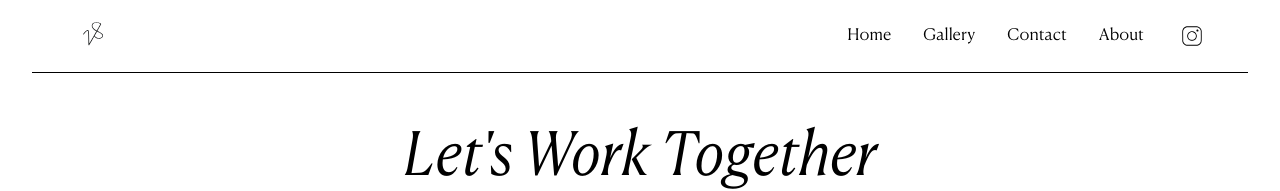
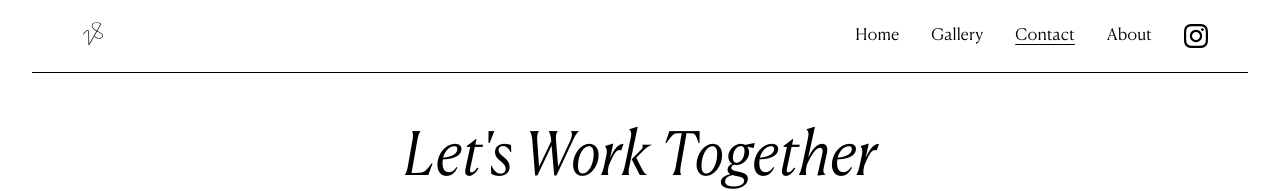
Before and after one commit to Vsingh70/Photography-Portfolio, a Next.js app in the folder app/: page /contact in a window 1280 px wide. Shown: the top 191 px of the page. Built offline with nearby package versions, Linux system fonts and the light colour scheme; no server answers.

Commit message:
spacing changes with footer and navbar on deskop and mobile, and underlines on corresponding navbar link implemented

```diff
--- a/app/src/app/contact/ContactContent.tsx
+++ b/app/src/app/contact/ContactContent.tsx
@@ -21,7 +21,7 @@
       className="px-4 pt-24 pb-8 sm:px-6 sm:pt-28 sm:pb-10 lg:px-8 lg:pt-32 lg:pb-12"
     >
       {/* Header Section */}
-      <div className="mb-16 text-center">
+      <div className="mb-10 sm:mb-12 lg:mb-16 text-center">
         <h1 className="font-display font-light italic text-primary-900 dark:text-white text-4xl sm:text-5xl lg:text-6xl mb-6">
           Let's Work Together
         </h1>
--- a/app/src/components/home/HeroContent.tsx
+++ b/app/src/components/home/HeroContent.tsx
@@ -35,7 +35,7 @@
     >
       <div className="flex flex-col items-center gap-16 sm:gap-16 md:flex-row md:items-center md:justify-between md:gap-12 lg:gap-16 xl:gap-24">
         {/* Paragraph - left on desktop, below logo on mobile */}
-        <p className="order-2 max-w-3xl font-display font-light text-2xl leading-relaxed text-primary-900 dark:text-primary-100 sm:text-3xl md:order-1 md:text-left lg:text-4xl">
+        <p className="order-2 max-w-3xl text-center font-display font-light text-2xl leading-relaxed text-primary-900 dark:text-primary-100 sm:text-3xl md:order-1 md:text-left lg:text-4xl">
           Viraj <span className="font-thin italic">(/vur-ahj/)</span> is a multidisciplinary photographer with a specialization in portraits, capturing the raw emotions behind every frame.
         </p>
 
@@ -66,10 +66,9 @@
         <Link
           href="/gallery"
           prefetch={true}
-          className="group relative inline-block px-8 py-4 font-display font-thin italic text-2xl text-primary-900 transition-all hover:text-primary-700 hover:drop-shadow-lg dark:text-primary-100 dark:hover:text-primary-300 sm:text-3xl"
+          className="group relative inline-block px-8 py-4 font-display font-thin italic text-2xl text-primary-900 underline decoration-2 transition-all duration-300 ease-in-out hover:text-primary-700 hover:[text-shadow:2px_2px_4px_rgba(0,0,0,0.3)] dark:text-primary-100 dark:hover:text-primary-300 dark:hover:[text-shadow:3px_3px_6px_rgba(0,0,0,0.8)] sm:text-3xl"
         >
           View Gallery
-          <span className="absolute bottom-0 left-0 h-[1px] w-0 bg-primary-900 transition-all duration-300 group-hover:w-full dark:bg-primary-100" />
         </Link>
       </motion.div>
     </motion.section>
--- a/app/src/components/layout/HamburgerMenu.tsx
+++ b/app/src/components/layout/HamburgerMenu.tsx
@@ -12,7 +12,6 @@
 import { useEffect, useState } from 'react';
 import { motion, AnimatePresence } from 'framer-motion';
 import Link from 'next/link';
-import Image from 'next/image';
 import { useTheme } from 'next-themes';
 
 interface NavLink {
@@ -27,9 +26,11 @@
   onClose: () => void;
   /** Navigation links to display */
   links: NavLink[];
+  /** Current pathname for active link detection */
+  currentPath: string;
 }
 
-export function HamburgerMenu({ isOpen, onClose, links }: HamburgerMenuProps) {
+export function HamburgerMenu({ isOpen, onClose, links, currentPath }: HamburgerMenuProps) {
   const { resolvedTheme } = useTheme();
   const [mounted, setMounted] = useState(false);
 
@@ -87,7 +88,9 @@
           >
             {/* Navigation links - centered in screen */}
             <nav className="flex h-full w-full flex-col items-center justify-center gap-6">
-              {links.map((link, index) => (
+              {links.map((link, index) => {
+                const isActive = currentPath === link.href;
+                return (
                   <motion.div
                     key={link.href}
                     initial={{ opacity: 0, y: 20 }}
@@ -97,7 +100,7 @@
                     <Link
                       href={link.href}
                       onClick={onClose}
-                    className="block px-4 py-2 font-display font-light text-4xl transition-colors sm:text-5xl"
+                      className={`block px-4 py-2 font-display font-light text-4xl transition-colors sm:text-5xl ${isActive ? 'underline underline-offset-8' : ''}`}
                       style={{
                         color: !mounted ? '#212529' : (resolvedTheme === 'dark' ? '#ffffff' : '#212529')
                       }}
@@ -111,7 +114,8 @@
                       {link.label}
                     </Link>
                   </motion.div>
-              ))}
+                );
+              })}
 
               {/* Instagram Icon */}
               <motion.div
@@ -124,20 +128,12 @@
                   target="_blank"
                   rel="noopener noreferrer"
                   onClick={onClose}
-                  className="block transition-opacity hover:opacity-80"
+                  className="block text-primary-700 transition-colors hover:text-primary-900 dark:text-primary-300 dark:hover:text-white"
                   aria-label="Instagram"
                 >
-                  {!mounted ? (
-                    <div className="h-12 w-12 animate-pulse rounded bg-primary-200 dark:bg-primary-700" />
-                  ) : (
-                    <Image
-                      src={resolvedTheme === 'dark' ? '/instagram-white.svg' : '/instagram-black.svg'}
-                      alt="Instagram"
-                      width={48}
-                      height={48}
-                      className="h-12 w-12"
-                    />
-                  )}
+                  <svg className="h-12 w-12" fill="currentColor" viewBox="0 0 24 24">
+                    <path d="M12 2.163c3.204 0 3.584.012 4.85.07 3.252.148 4.771 1.691 4.919 4.919.058 1.265.069 1.645.069 4.849 0 3.205-.012 3.584-.069 4.849-.149 3.225-1.664 4.771-4.919 4.919-1.266.058-1.644.07-4.85.07-3.204 0-3.584-.012-4.849-.07-3.26-.149-4.771-1.699-4.919-4.92-.058-1.265-.07-1.644-.07-4.849 0-3.204.013-3.583.07-4.849.149-3.227 1.664-4.771 4.919-4.919 1.266-.057 1.645-.069 4.849-.069zm0-2.163c-3.259 0-3.667.014-4.947.072-4.358.2-6.78 2.618-6.98 6.98-.059 1.281-.073 1.689-.073 4.948 0 3.259.014 3.668.072 4.948.2 4.358 2.618 6.78 6.98 6.98 1.281.058 1.689.072 4.948.072 3.259 0 3.668-.014 4.948-.072 4.354-.2 6.782-2.618 6.979-6.98.059-1.28.073-1.689.073-4.948 0-3.259-.014-3.667-.072-4.947-.196-4.354-2.617-6.78-6.979-6.98-1.281-.059-1.69-.073-4.949-.073zm0 5.838c-3.403 0-6.162 2.759-6.162 6.162s2.759 6.163 6.162 6.163 6.162-2.759 6.162-6.163c0-3.403-2.759-6.162-6.162-6.162zm0 10.162c-2.209 0-4-1.79-4-4 0-2.209 1.791-4 4-4s4 1.791 4 4c0 2.21-1.791 4-4 4zm6.406-11.845c-.796 0-1.441.645-1.441 1.44s.645 1.44 1.441 1.44c.795 0 1.439-.645 1.439-1.44s-.644-1.44-1.439-1.44z" />
+                  </svg>
                 </Link>
               </motion.div>
             </nav>
--- a/app/src/components/layout/Navbar.tsx
+++ b/app/src/components/layout/Navbar.tsx
@@ -12,7 +12,7 @@
 import { useState, useEffect } from 'react';
 import { motion, AnimatePresence } from 'framer-motion';
 import Link from 'next/link';
-import Image from 'next/image';
+import { usePathname } from 'next/navigation';
 import { useTheme } from 'next-themes';
 import { Container } from '@/components/ui';
 import { HamburgerMenu } from './HamburgerMenu';
@@ -39,6 +39,7 @@
   const [mobileMenuOpen, setMobileMenuOpen] = useState(false);
   const { resolvedTheme } = useTheme();
   const [mounted, setMounted] = useState(false);
+  const pathname = usePathname();
 
   useEffect(() => {
     setMounted(true);
@@ -61,35 +62,30 @@
 
               {/* Desktop Navigation */}
               <div className="hidden items-center gap-6 md:flex lg:gap-8">
-                {navLinks.map((link) => (
+                {navLinks.map((link) => {
+                  const isActive = pathname === link.href;
+                  return (
                     <Link
                       key={link.href}
                       href={link.href}
-                    className="font-display font-light text-primary-700 transition-colors hover:text-primary-900 dark:text-primary-300 dark:hover:text-primary-100"
+                      className={`font-display font-light text-primary-700 transition-colors hover:text-primary-900 dark:text-primary-300 dark:hover:text-primary-100 ${isActive ? 'underline underline-offset-4' : ''}`}
                     >
                       {link.label}
                     </Link>
-                ))}
+                  );
+                })}
 
                 {/* Instagram Icon */}
                 <Link
                   href="https://www.instagram.com/_vflics"
                   target="_blank"
                   rel="noopener noreferrer"
-                  className="transition-opacity hover:opacity-80"
+                  className="text-primary-700 transition-colors hover:text-primary-900 dark:text-primary-300 dark:hover:text-white"
                   aria-label="Instagram"
                 >
-                  {!mounted ? (
-                    <div className="h-6 w-6 animate-pulse rounded bg-primary-200 dark:bg-primary-700" />
-                  ) : (
-                    <Image
-                      src={resolvedTheme === 'dark' ? '/instagram-white.svg' : '/instagram-black.svg'}
-                      alt="Instagram"
-                      width={48}
-                      height={48}
-                      className="h-8 w-8"
-                    />
-                  )}
+                  <svg className="h-6 w-6" fill="currentColor" viewBox="0 0 24 24">
+                    <path d="M12 2.163c3.204 0 3.584.012 4.85.07 3.252.148 4.771 1.691 4.919 4.919.058 1.265.069 1.645.069 4.849 0 3.205-.012 3.584-.069 4.849-.149 3.225-1.664 4.771-4.919 4.919-1.266.058-1.644.07-4.85.07-3.204 0-3.584-.012-4.849-.07-3.26-.149-4.771-1.699-4.919-4.92-.058-1.265-.07-1.644-.07-4.849 0-3.204.013-3.583.07-4.849.149-3.227 1.664-4.771 4.919-4.919 1.266-.057 1.645-.069 4.849-.069zm0-2.163c-3.259 0-3.667.014-4.947.072-4.358.2-6.78 2.618-6.98 6.98-.059 1.281-.073 1.689-.073 4.948 0 3.259.014 3.668.072 4.948.2 4.358 2.618 6.78 6.98 6.98 1.281.058 1.689.072 4.948.072 3.259 0 3.668-.014 4.948-.072 4.354-.2 6.782-2.618 6.979-6.98.059-1.28.073-1.689.073-4.948 0-3.259-.014-3.667-.072-4.947-.196-4.354-2.617-6.78-6.979-6.98-1.281-.059-1.69-.073-4.949-.073zm0 5.838c-3.403 0-6.162 2.759-6.162 6.162s2.759 6.163 6.162 6.163 6.162-2.759 6.162-6.163c0-3.403-2.759-6.162-6.162-6.162zm0 10.162c-2.209 0-4-1.79-4-4 0-2.209 1.791-4 4-4s4 1.791 4 4c0 2.21-1.791 4-4 4zm6.406-11.845c-.796 0-1.441.645-1.441 1.44s.645 1.44 1.441 1.44c.795 0 1.439-.645 1.439-1.44s-.644-1.44-1.439-1.44z" />
+                  </svg>
                 </Link>
               </div>
 
@@ -152,6 +148,7 @@
             isOpen={mobileMenuOpen}
             onClose={() => setMobileMenuOpen(false)}
             links={navLinks}
+            currentPath={pathname}
           />
         </motion.nav>
       )}
```
Lines whose indentation alone changed are shown as unchanged.
